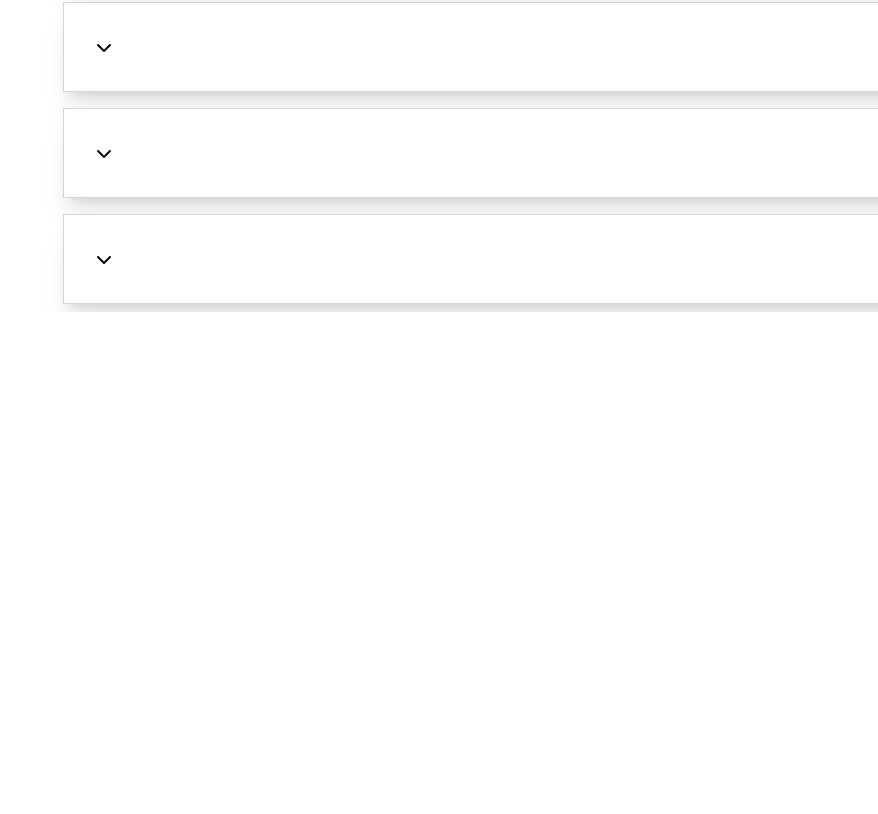
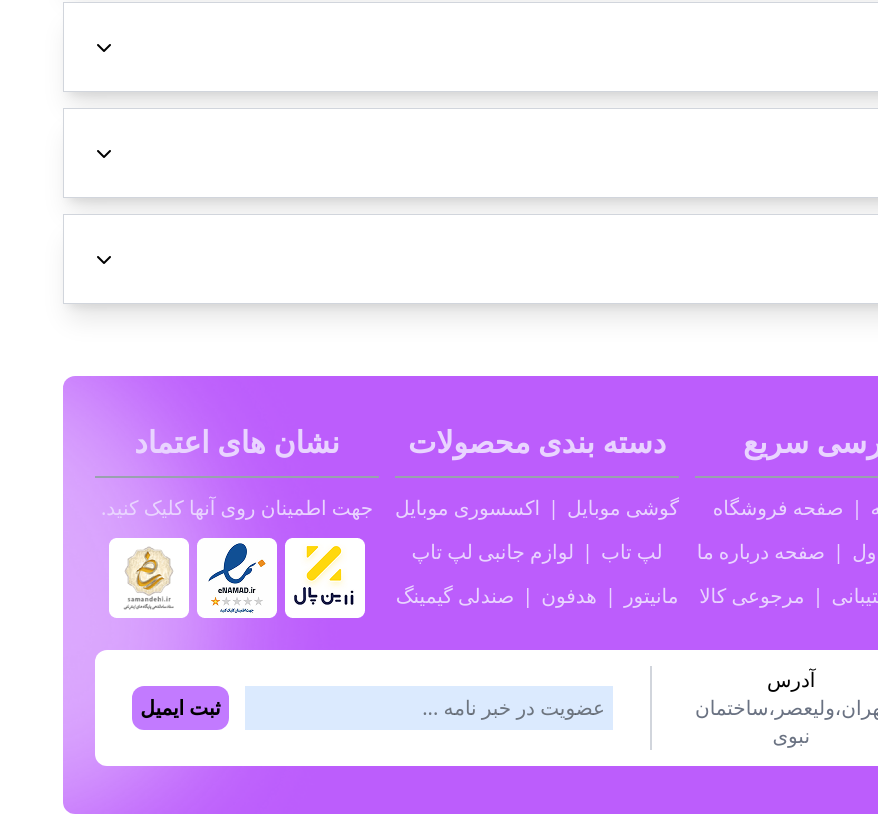
Before and after one commit to alireza-k97/ShopApp, a website: page dist/index.html in a window 1280 px wide. Shown: the part 3483-4297 px from the top of the page, without its empty margins (402-1280 px from the left). Before the commit the page ends 3795 px from the top, so only its background shows below. Drawn offline with Linux system fonts and the light colour scheme.

Commit message:
added footer

```diff
--- a/dist/index.html
+++ b/dist/index.html
@@ -731,7 +731,7 @@
         </div>
       </div>
       <!-- questions -->
-        <div class="">
+      <div class="">
           <div class="flex justify-start items-center mb-4">
             <img src="../assets/images/smile.svg" alt="smili svg">
             <p class="font-bold text-purple-500 text-xl">سوالات</p>
@@ -740,24 +740,115 @@
           <div class=" flex flex-col justify-center items-center">
             <div class="flex justify-between items-center bg-white p-8 my-2 shadow-xl border border-gray-300 w-full">
               <h1>آیا امکان خرید وجود دارد؟</h1>
-              <button><i class="fa-solid fa-chevron-down"></i></button>
+              <button class="cursor-pointer"><i class="fa-solid fa-chevron-down"></i></button>
             </div>
             <div class="flex justify-between items-center bg-white p-8 my-2 shadow-xl border border-gray-300 w-full">
               <h1>آیا امکان تغییر سفارش بعداز ثبت سفارش وجود دارد؟</h1>
-              <button><i class="fa-solid fa-chevron-down"></i></button>
+              <button class="cursor-pointer"><i class="fa-solid fa-chevron-down"></i></button>
             </div>
             <div class="flex justify-between items-center bg-white p-8 my-2 shadow-xl border border-gray-300 w-full">
               <h1>آیا لغو سفارش پس از ثبت سفارش وجود دارد؟</h1>
-              <button><i class="fa-solid fa-chevron-down"></i></button>
+              <button class="cursor-pointer"><i class="fa-solid fa-chevron-down"></i></button>
             </div>
             <div class="flex justify-between items-center bg-white p-8 my-2 shadow-xl border border-gray-300 w-full">
               <h1>شرایط مرجوعی کالا به چه صورت می باشد؟</h1>
-              <button><i class="fa-solid fa-chevron-down"></i></button>
+              <button class="cursor-pointer"><i class="fa-solid fa-chevron-down"></i></button>
+            </div>
+          </div>
+      </div>
+
+  </section>
+  <footer>
+    <div class="mt-16 bg-[url('/assets/images/OFFER.png')] bg-cover bg-center w-full p-8 rounded-xl text-xl gap-4">
+      <div class="grid grid-cols-4 w-full gap-4" >
+        <div>
+          <img src="../assets/images/location.png" alt="location">
+        </div>
+        <div class="flex flex-col text-purple-200 items-center gap-4 py-4">
+          <h1 class="text-3xl font-bold">دسترسی سریع</h1>
+          <hr class="w-full border-t-2 border-gray-400">
+          <div class="flex flex-col items-center gap-4 w-full">
+            <div class="flex justify-center gap-2 w-full">
+              <a href="#" class="hover:text-purple-800">صفحه خانه</a>
+              <span>|</span>
+              <a href="#" class="hover:text-purple-800">صفحه فروشگاه</a>
+            </div>
+            <div class="flex justify-center gap-2 w-full">
+              <a href="#" class="hover:text-purple-800">سوالات متداول</a>
+              <span>|</span>
+              <a href="#" class="hover:text-purple-800">صفحه درباره ما</a>
+            </div>
+            <div class="flex justify-center gap-2 w-full">
+              <a href="#" class="hover:text-purple-800">ارتباط با پشتیبانی</a>
+              <span>|</span>
+              <a href="#" class="hover:text-purple-800">مرجوعی کالا</a>
             </div>
           </div>
         </div>
-  </section>
+        <div class="flex flex-col text-purple-200 items-center gap-4 py-4">
+          <h1 class="text-3xl font-bold">دسته بندی محصولات</h1>
+          <hr class="w-full border-t-2 border-gray-400">
+          <div class="flex flex-col items-center gap-4 w-full">
+            <div class="flex justify-center gap-2 w-full">
+              <a href="#" class="hover:text-purple-800">گوشی موبایل</a>
+              <span>|</span>
+              <a href="#" class="hover:text-purple-800">اکسسوری موبایل</a>
+            </div>
+            <div class="flex justify-center gap-2 w-full">
+              <a href="#" class="hover:text-purple-800">لپ تاب</a>
+              <span>|</span>
+              <a href="#" class="hover:text-purple-800">لوازم جانبی لپ تاپ</a>
+            </div>
+            <div class="flex justify-center gap-2 w-full">
+              <a href="#" class="hover:text-purple-800">مانیتور</a>
+              <span>|</span>
+              <a href="#" class="hover:text-purple-800">هدفون</a>
+              <span>|</span>
+              <a href="#" class="hover:text-purple-800">صندلی گیمینگ</a>
+            </div>
+          </div>
+        </div>
+        <div class="flex flex-col text-purple-200 items-center gap-4 py-4">
+          <h1 class="text-3xl font-bold">نشان های اعتماد</h1>
+          <hr class="w-full border-t-2 border-gray-400">
+          <div class="flex flex-col items-center gap-4 w-full">
+            <div class="flex justify-center gap-2 w-full">
+              <h2>جهت اطمینان روی آنها کلیک کنید.</h2>
+            </div>
+            <div class="flex justify-center gap-2 w-full">
+              <a href="#"><img src="../assets/images/zarinpal.png" alt="zarinpal-logo"></a>
+              <a href="#"><img src="../assets/images/OIP.png" alt="oip-logo"></a>
+              <a href="#"><img src="../assets/images/samandehi-footer.png" alt="samandehi-logo"></a>
+            </div>
+          </div>
+        </div>
 
+      </div>
+      <div class="bg-white w-full py-4 my-4 flex justify-center items-center rounded-xl">
+        <div class="flex justify-center items-center gap-4 border-l-2 border-gray-300 px-8">
+          <img src="../assets/images/call.svg" alt="call-svg">
+          <div class="text-center">
+            <h1>021-20501400</h1>
+            <p class="text-gray-500">پشتیبانی 24 ساعته</p>
+          </div>
+        </div>
+        <div class="flex justify-center items-center gap-4 border-l-2 border-gray-300 px-8">
+          <img src="../assets/images/laocatin.svg" alt="call-svg">
+          <div class="text-center">
+            <h1>آدرس</h1>
+            <p class="text-gray-500">تهران،ولیعصر،ساختمان نبوی</p>
+          </div>
+        </div>
+        <div class="flex justify-center items-center gap-4 px-8 w-1/2">
+          <input class="w-3/4 bg-blue-100 p-2" type="text" name="addMember" id="add-member" placeholder="عضویت در خبر نامه ...">
+          <button class="bg-purple-400 rounded-xl p-2 text-xl font-bold">ثبت ایمیل</button>
+        </div>
+
+
+      </div>
+    </div>
+
+  </footer>
 
 
 
```
Also changed, not shown: assets/images/OIP.png (added), assets/images/call.svg (added), assets/images/laocatin.svg (added), assets/images/location.png (added), assets/images/samandehi-footer.png (added), assets/images/zarinpal.png (added), dist/style.css.
